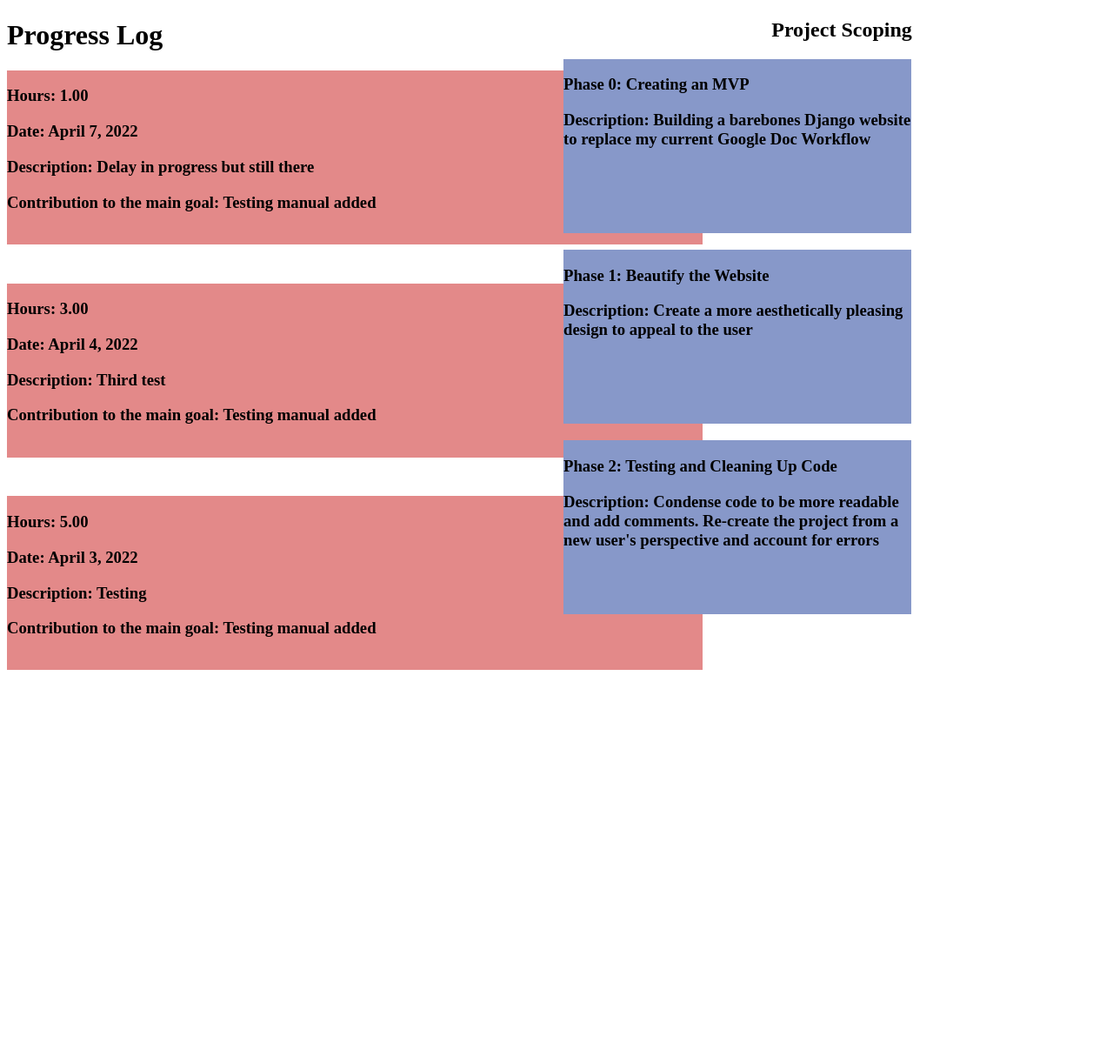
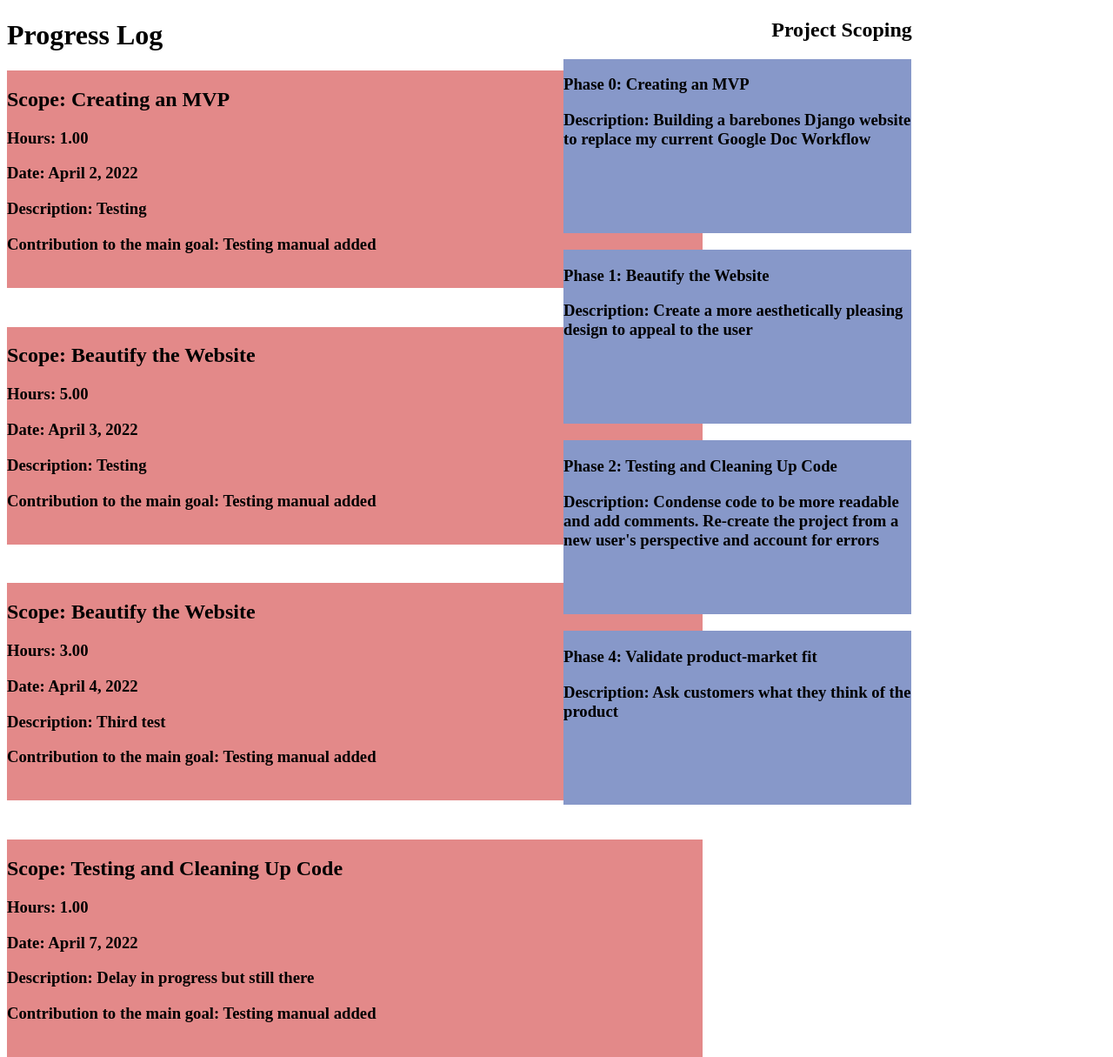
Before and after one commit to Object-Oriented101/learn-demon, a Django app: page / in a window 1280 px wide. Shown: the part 479-1694 px from the top of the page at 87% size. Before the commit the page ends 1249 px from the top, so only its background shows below. Run offline with Django 4.2, Linux system fonts and the light colour scheme; data comes from the database, SQL or seed files in the repository; both versions use the stored data as it was after the commit.

Commit message:
Cleaned up html with for loops for blocks

```diff
--- a/plotly_proj/views.py
+++ b/plotly_proj/views.py
@@ -10,9 +10,6 @@ def index(request):
 
     #Line Graph Code
     progress_blocks = Progress_Block.objects.all()
-    progress_0 = progress_blocks[len(progress_blocks) - 1]
-    progress_1 = progress_blocks[len(progress_blocks) - 2]
-    progress_2 = progress_blocks[len(progress_blocks) - 3]
 
     parsed_progress_blocks = [
         {
@@ -32,12 +29,8 @@ def index(request):
     project_details = project_retrieval[0]
 
     #Scoping Details passback
-    scoping_retrieval = Scoping_Block.objects.all() #ERROR CHECK IF EMPTY
-    scoping_0 = scoping_retrieval[0]
-    scoping_1 = scoping_retrieval[1]
-    scoping_2 = scoping_retrieval[2]
+    scoping_blocks = Scoping_Block.objects.all() #ERROR CHECK IF EMPTY
 
 
-    context = {'line_plot': line_plot, 'project_details': project_details, 'progress_0': progress_0, 'progress_1': progress_1, 'progress_2': progress_2,
-    'scoping_0': scoping_0, 'scoping_1': scoping_1, 'scoping_2': scoping_2}
+    context = {'line_plot': line_plot, 'project_details': project_details, 'progress_blocks': progress_blocks, 'scoping_blocks' : scoping_blocks }
     return render(request, 'index.html', context)
--- a/projects/models.py
+++ b/projects/models.py
@@ -14,19 +14,21 @@ class Project(models.Model):
     def __str__(self):
         return str(self.name)
 
+class Scoping_Block(models.Model):
+    phase_number = models.IntegerField()
+    phase_name = models.CharField(max_length=1000)
+    description = models.CharField(max_length=1000)
+    project = models.ForeignKey(Project, blank=True, null=True, on_delete=models.CASCADE)
+
+    def __str__(self):
+        return str(self.phase_name)
+
 class Progress_Block(models.Model):
     hours = models.DecimalField(max_digits = 4, decimal_places=2)
     date = models.DateField()
     description = models.CharField(max_length=1000)
     high_level_purpose = models.CharField(max_length=1000)
+    scoping_phase = models.ForeignKey(Scoping_Block, blank=True, null=True, on_delete=models.CASCADE)
 
     def __str__(self):
         return str(self.date)
-
-class Scoping_Block(models.Model):
-    phase_number = models.IntegerField()
-    phase_name = models.CharField(max_length=1000)
-    description = models.CharField(max_length=1000)
-
-    def __str__(self):
-        return str(self.phase_name)
--- a/templates/base.html
+++ b/templates/base.html
@@ -11,9 +11,9 @@
         float: left;
     }
 
-    #log_style {
+    #progress_log_style {
         width: 800px;
-        height: 200px;
+        height: 250px;
         background: rgb(227, 137, 137);
         overflow: hidden;
         margin-bottom: 7%;
@@ -24,7 +24,7 @@
         height: 200px;
         background: rgb(135, 152, 201);
         overflow: hidden;
-        margin-right: 10%;
+        margin-right: 20%;
         margin-bottom: 3%;
     }
 </style>
@@ -46,41 +46,25 @@
 
     <div>
         <h1>Progress Log</h1>
-        <div id="log_style">
-            <h3>Hours: {{progress_0.hours}}</h3>
-            <h3>Date: {{progress_0.date}}</h3>
-            <h3>Description: {{progress_0.description}}</h3>
-            <h3>Contribution to the main goal: {{progress_0.high_level_purpose}}</h3>
+        {% for progress in progress_blocks %}
+        <div id="progress_log_style">
+            <h2>Scope: {{progress.scoping_phase}}</h2>
+            <h3>Hours: {{progress.hours}}</h3>
+            <h3>Date: {{progress.date}}</h3>
+            <h3>Description: {{progress.description}}</h3>
+            <h3>Contribution to the main goal: {{progress.high_level_purpose}}</h3>
         </div>
         <br>
-        <div id="log_style">
-            <h3>Hours: {{progress_1.hours}}</h3>
-            <h3>Date: {{progress_1.date}}</h3>
-            <h3>Description: {{progress_1.description}}</h3>
-            <h3>Contribution to the main goal: {{progress_1.high_level_purpose}}</h3>
-        </div>
-        <br>
-        <div id="log_style">
-            <h3>Hours: {{progress_2.hours}}</h3>
-            <h3>Date: {{progress_2.date}}</h3>
-            <h3>Description: {{progress_2.description}}</h3>
-            <h3>Contribution to the main goal: {{progress_2.high_level_purpose}}</h3>
-        </div>
+        {% endfor %}
     </div>
 
     <div>
         <center><h2> Project Scoping </h2></center>
+        {% for scope_block in scoping_blocks %}
         <div id="scoping_style">
-            <h3>Phase {{scoping_0.phase_number}}: {{scoping_0.phase_name}} </h3>
-            <h3>Description: {{scoping_0.description}} </h3>
+            <h3>Phase {{scope_block.phase_number}}: {{scope_block.phase_name}} </h3>
+            <h3>Description: {{scope_block.description}} </h3>
         </div>
-        <div id="scoping_style">
-            <h3>Phase {{scoping_1.phase_number}}: {{scoping_1.phase_name}} </h3>
-            <h3>Description: {{scoping_1.description}} </h3>
-        </div>
-        <div id="scoping_style">
-            <h3>Phase {{scoping_2.phase_number}}: {{scoping_2.phase_name}} </h3>
-            <h3>Description: {{scoping_2.description}} </h3>
-        </div>
+        {% endfor %}
     </div>
 </body>
```
Also changed, not shown: db.sqlite3, projects/migrations/0017_scoping_block_progress_block.py (added), projects/migrations/0018_remove_scoping_block_progress_block_and_more.py (added), projects/migrations/0019_scoping_block_project.py (added).
